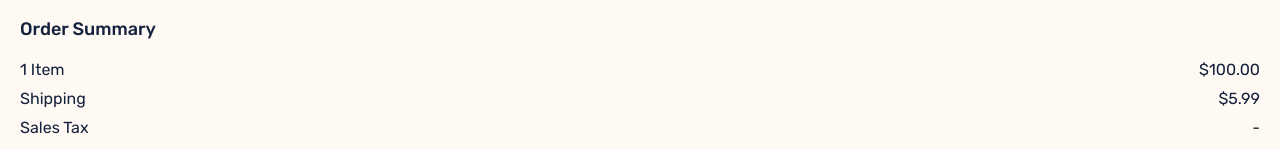
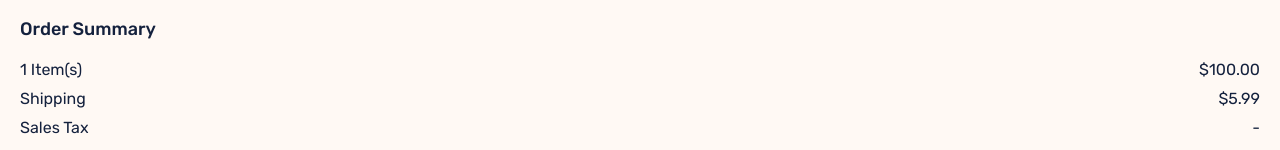
Before and after one commit to juanang207/suhoshoes, a React (Create React App) app: page /bag in a window 1280 px wide. Shown: the part 341-491 px from the top of the page. Built offline with nearby package versions, Linux system fonts and the light colour scheme.

Commit message:
clean up code

```diff
--- a/src/components/bag/Bag.js
+++ b/src/components/bag/Bag.js
@@ -1,4 +1,4 @@
-import React, { Component, useState } from "react";
+import React, { Component} from "react";
 import Select from "react-select";
 import { ReactComponent as Close } from "../../images/close.svg";
 import Input from "../input/Input";
@@ -18,7 +18,7 @@ class Bag extends Component {
       this.setState({ quantitySelected: quantity.value });
     };
 
-    const BagItem = (props) => {
+    const BagItem = () => {
       // create array of objects of label and value from 1 to 10 for dropdown quantity
       const options = [...new Array(10)].map((each, index) => ({
         label: index + 1,
@@ -128,7 +128,7 @@ class Bag extends Component {
           <h4>Order Summary</h4>
 
           <div className="order-details">
-            <p>{this.state.quantitySelected} Item</p>
+            <p>{this.state.quantitySelected} Item(s)</p>
             <p className="right-align">{`$${(this.state.quantitySelected * 100).toFixed(2)}`}</p>
             <p>Shipping</p>
             <p className="right-align">$5.99</p>
```
